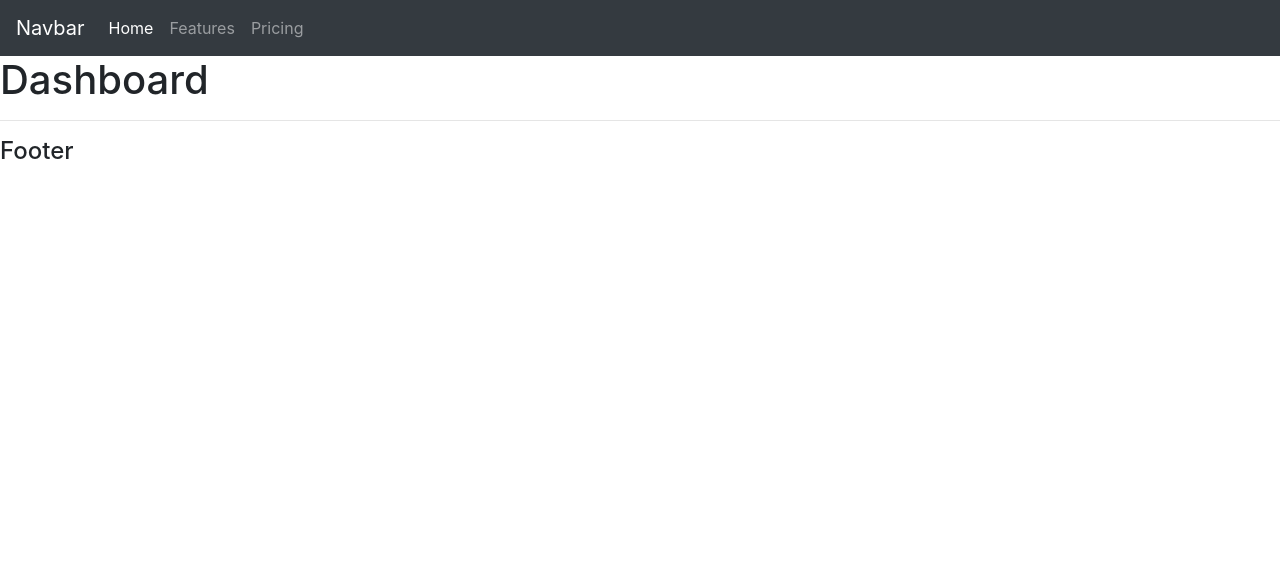
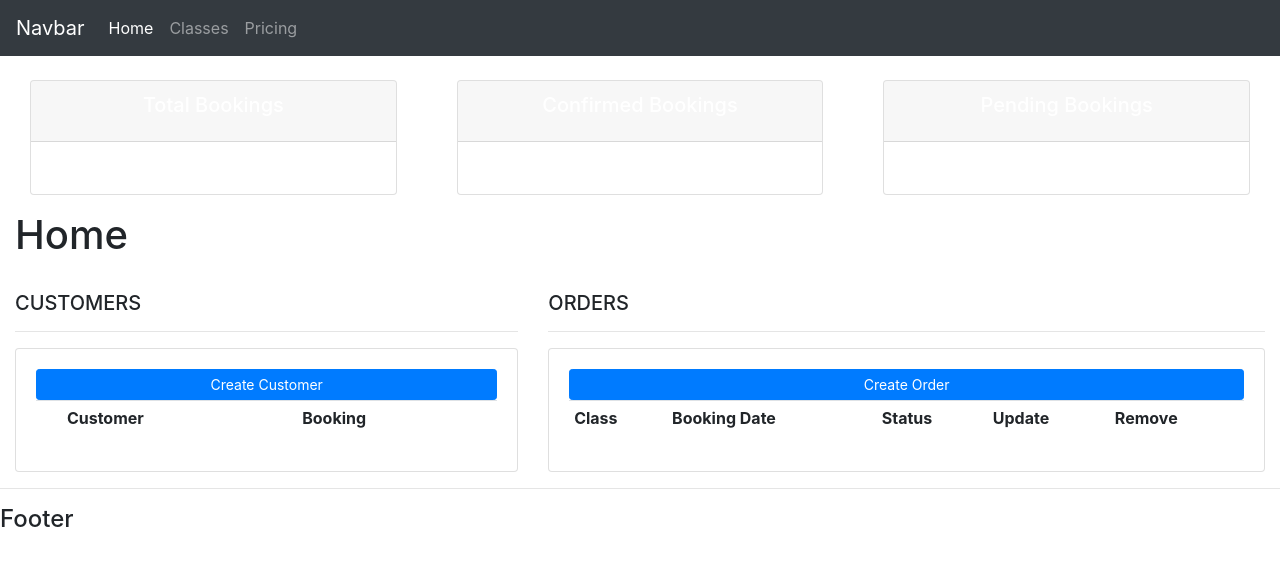
Before and after one commit to MonikaMula/Surfing-Class-Booking, a Django app: page / in a window 1280 px wide. Shown: the top 566 px of the page. Run offline with Django 3.2, Linux system fonts and the light colour scheme; lists and menus that the app fills with data are empty.

Commit message:
new template-status.html and tab

```diff
--- a/BookingSystem/templates/bookingsystem/dashboard.html
+++ /dev/null
@@ -1,7 +0,0 @@
-{% extends 'bookingsystem/main.html' %}
-
-{% block content %}
-
-    <h1>Dashboard</h1>
-
-{% endblock %}
--- /dev/null
+++ b/BookingSystem/templates/bookingsystem/home.html
@@ -0,0 +1,46 @@
+{% extends 'bookingsystem/main.html' %}
+
+{% block content %}
+{% include 'bookingsystem/status.html' %}
+    <h1>Home</h1>
+
+<br>
+
+<div class="row">
+    <div class="col-md-5">
+        <h5>CUSTOMERS</h5>
+        <hr>
+        <div class="card card-body">
+            <a class="btn btn-primary btn-sm btn-block" href="">Create Customer</a>
+            <table class="table table-sm">
+                <tr>
+                    <th></th>
+                    <th>Customer</th>
+                    <th>Booking</th>
+                </tr>
+
+            </table>
+        </div>
+    </div>
+
+    <div class="col-md-7">
+        <h5>ORDERS</h5>
+        <hr>
+        <div class="card card-body">
+            <a class="btn btn-primary btn-sm btn-block" href="">Create Order</a>
+            <table class="table table-sm">
+                <tr>
+                    <th>Class</th>
+                    <th>Booking Date</th>
+                    <th>Status</th>
+                    <th>Update</th>
+                    <th>Remove</th>
+                </tr>
+
+            </table>
+        </div>
+    </div>
+
+</div>
+
+{% endblock%}
--- a/BookingSystem/templates/bookingsystem/main.html
+++ b/BookingSystem/templates/bookingsystem/main.html
@@ -6,11 +6,11 @@
 </head>
 <body>
     {% include 'bookingsystem/navbar.html' %}
-
+    <div class="container-fluid">
     {% block content %}
 
     {% endblock %}
-
+    </div>
     <hr>
     <h4>Footer</h4>
 
--- a/BookingSystem/templates/bookingsystem/navbar.html
+++ b/BookingSystem/templates/bookingsystem/navbar.html
@@ -9,7 +9,7 @@
           <a class="nav-link" href="#">Home</a>
         </li>
         <li class="nav-item">
-          <a class="nav-link" href="#">Features</a>
+          <a class="nav-link" href="#">Classes</a>
         </li>
         <li class="nav-item">
           <a class="nav-link" href="#">Pricing</a>
--- /dev/null
+++ b/BookingSystem/templates/bookingsystem/status.html
@@ -0,0 +1,42 @@
+<br>
+
+<div class="row">
+    <div class="col">
+        <div class="col-md">
+            <div class="card text-center text-white mb-3" id="total-orders">
+                <div class="card-header">
+                    <h5 class="card-title">Total Bookings</h5>
+                </div>
+                <div class="card-body">
+                    <h3 class="card-title"></h3>
+                </div>
+            </div>
+        </div>
+    </div>
+
+    <div class="col">
+        <div class="col-md">
+            <div class="card text-center text-white mb-3" id="total-orders">
+                <div class="card-header">
+                    <h5 class="card-title">Confirmed Bookings</h5>
+                </div>
+                <div class="card-body">
+                    <h3 class="card-title"></h3>
+                </div>
+            </div>
+        </div>
+    </div>
+
+    <div class="col">
+        <div class="col-md">
+            <div class="card text-center text-white mb-3" id="total-orders">
+                <div class="card-header">
+                    <h5 class="card-title">Pending Bookings</h5>
+                </div>
+                <div class="card-body">
+                    <h3 class="card-title"></h3>
+                </div>
+            </div>
+        </div>
+    </div>
+</div>
--- a/BookingSystem/views.py
+++ b/BookingSystem/views.py
@@ -3,7 +3,7 @@ from django.http import HttpResponse
 
 # Create your views here.
 def home(request):
-    return render(request, 'bookingsystem/dashboard.html')
+    return render(request, 'bookingsystem/home.html')
 
 def classes(request):
     return render(request, 'bookingsystem/classes.html')
```
